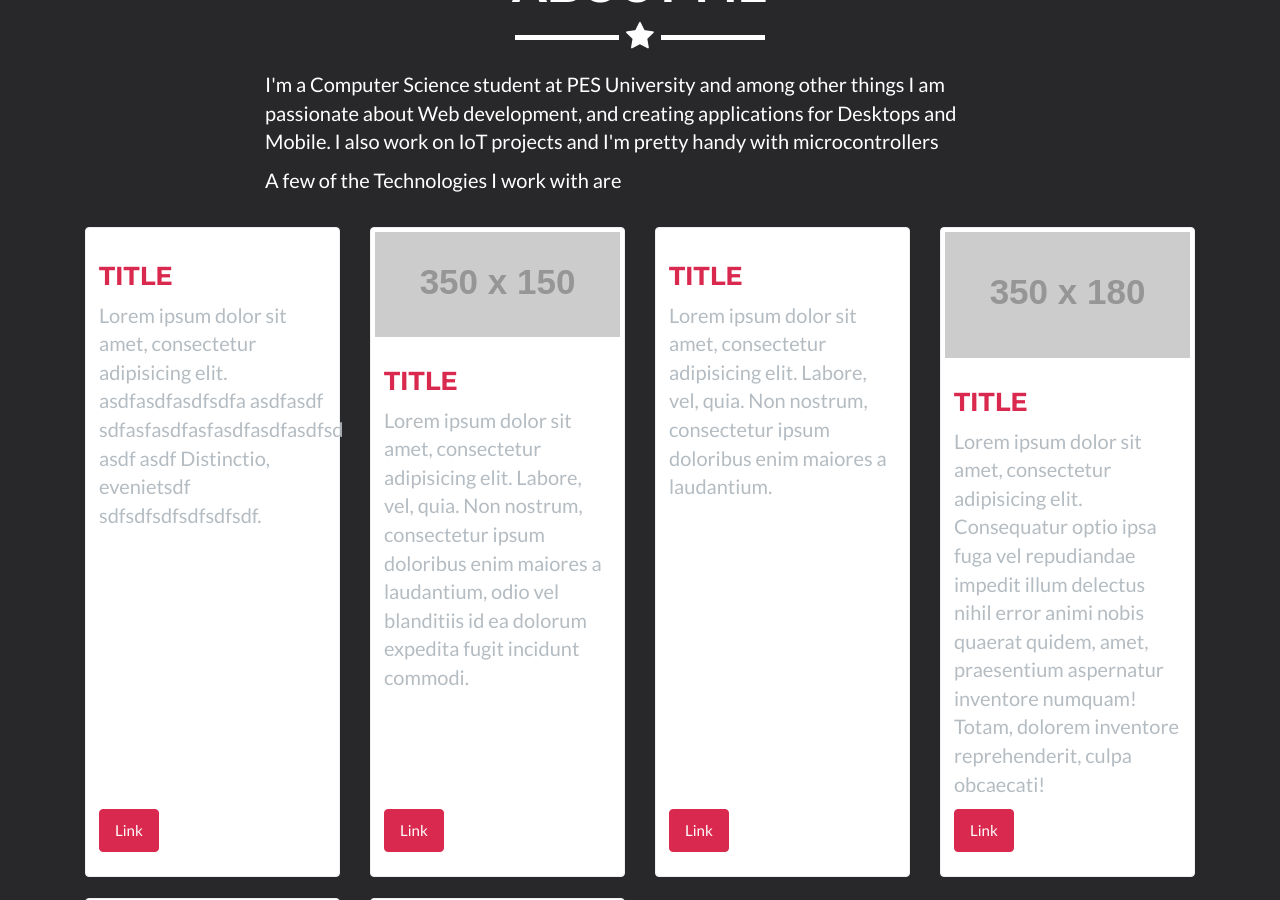
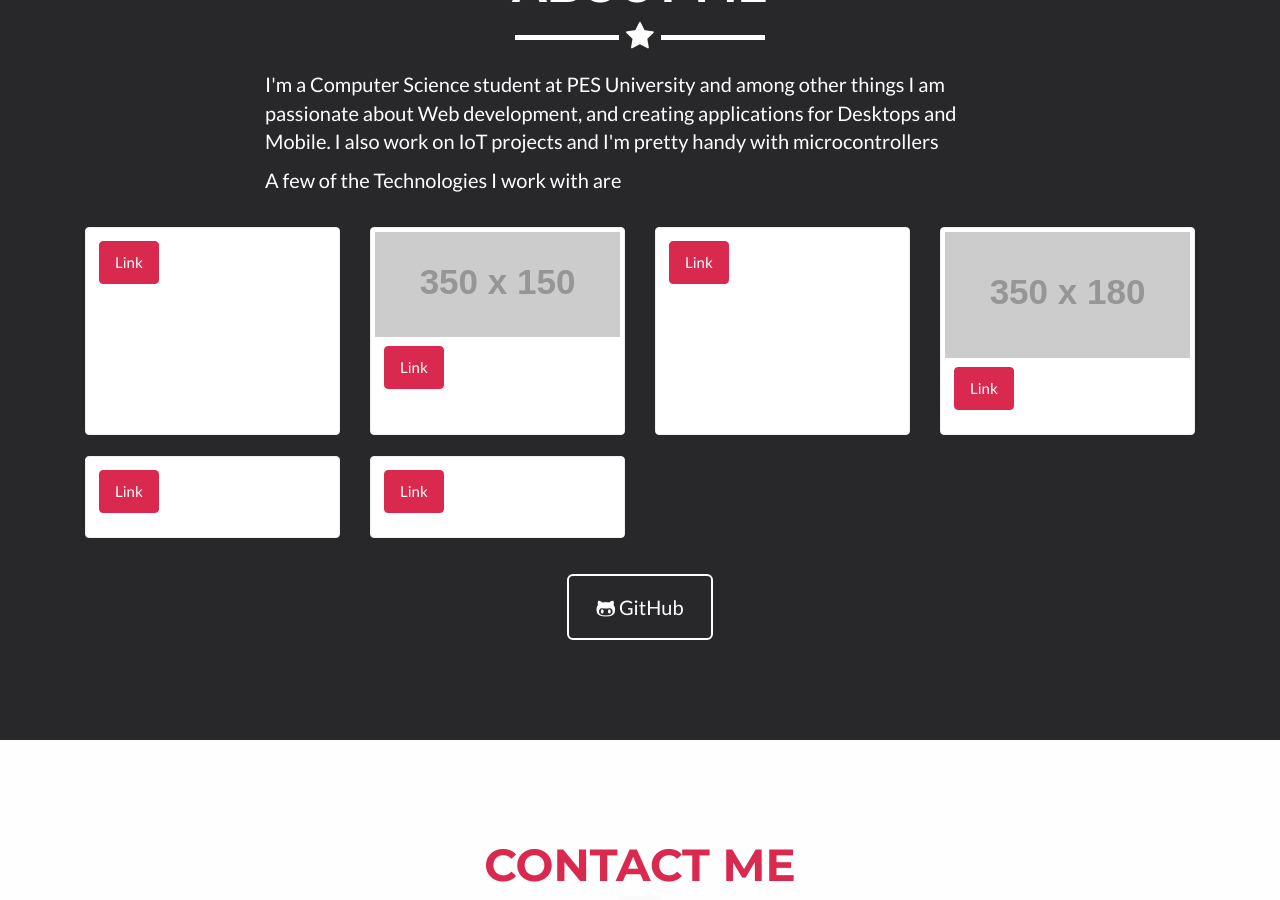
Before and after one commit to Aveek-Saha/Aveek-Saha.github.io, a Jekyll site: the page built from index.html, in a window 1280 px wide and 900 px high, scrolled down 2207 px. Built offline with Jekyll 4.4.1, drawn with Linux system fonts in a browser that asks for light colours; some web fonts are replaced; some of the changed text lies outside the part shown.

Commit message:
Update about.html

```diff
--- a/_includes/about.html
+++ b/_includes/about.html
@@ -69,9 +69,6 @@
 		<div class="col-xs-6 col-sm-4 col-lg-3">
 			<div class="thumbnail">
 				<div class="caption">
-					<h3>Title</h2>
-					<p class="flex-text text-muted">Lorem ipsum dolor sit amet, consectetur adipisicing elit. asdfasdfasdfsdfa asdfasdf sdfasfasdfasfasdfasdfasdfsd asdf asdf Distinctio, evenietsdf sdfsdfsdfsdfsdfsdf.
-					</p>
 					<p><a class="btn btn-primary" href="#">Link</a></p>
 				</div>
 				<!-- /.caption -->
@@ -84,8 +81,6 @@
 			<div class="thumbnail ">
 								<img src="http://placehold.it/350x150">
 				<div class="caption">
-					<h3>Title</h2>
-					<p class="flex-text text-muted">Lorem ipsum dolor sit amet, consectetur adipisicing elit. Labore, vel, quia. Non nostrum, consectetur ipsum doloribus enim maiores a laudantium, odio vel blanditiis id ea dolorum expedita fugit incidunt commodi.</p>
 					<p>
 						<a class="btn btn-primary" href="#">Link</a>
 					</p>
@@ -99,8 +94,6 @@
 		<div class="col-xs-6 col-sm-4 col-lg-3">
 			<div class="thumbnail">
 				<div class="caption">
-					<h3>Title</h2>
-					<p class="flex-text text-muted">Lorem ipsum dolor sit amet, consectetur adipisicing elit. Labore, vel, quia. Non nostrum, consectetur ipsum doloribus enim maiores a laudantium.</p>
 					<p>
 						<a class="btn btn-primary" href="#">Link</a>
 					</p>
@@ -115,10 +108,7 @@
 			<div class="thumbnail">
 												<img src="http://placehold.it/350x180">
 				<div class="caption">
-					<h3>Title</h2>
-					<p class="flex-text text-muted">Lorem ipsum dolor sit amet, consectetur adipisicing elit. Consequatur optio ipsa fuga vel repudiandae impedit illum delectus nihil error animi nobis quaerat quidem, amet, praesentium aspernatur inventore numquam! Totam, dolorem inventore reprehenderit,
-						culpa obcaecati!</p>
-					<p><a class="btn btn-primary" href="#">Link</a></p>
+				<p><a class="btn btn-primary" href="#">Link</a></p>
 				</div>
 				<!-- /.caption -->
 			</div>
@@ -129,10 +119,7 @@
 		<div class="col-xs-6 col-sm-4 col-lg-3">
 			<div class="thumbnail">
 				<div class="caption">
-					<h3>Title</h2>
-					<p class="flex-text text-muted">Lorem ipsum dolor sit amet, consectetur adipisicing elit. Quo veniam tempore vero velit deleniti corporis recusandae placeat eum repellendus modi architecto, iste, numquam nulla, praesentium fuga soluta eos consequatur sequi expedita! Ea aspernatur
-						explicabo optio ducimus officia blanditiis voluptas possimus veniam maxime!</p>
-					<p>
+<p>
 						<a class="btn btn-primary" href="#">Link</a>
 					</p>
 				</div>
@@ -145,9 +132,6 @@
 		<div class="col-xs-6 col-sm-4 col-lg-3">
 			<div class="thumbnail">
 				<div class="caption">
-					<h3>Title</h2>
-					<p class="flex-text text-muted">Lorem ipsum dolor sit amet, consectetur adipisicing elit. Quo veniam tempore vero velit deleniti corporis recusandae placeat eum repellendus modi architecto, iste, numquam nulla, praesentium fuga soluta eos consequatur sequi expedita! Ea aspernatur
-						explicabo!</p>
 					<p>
 						<a class="btn btn-primary" href="#">Link</a>
 					</p>
```
